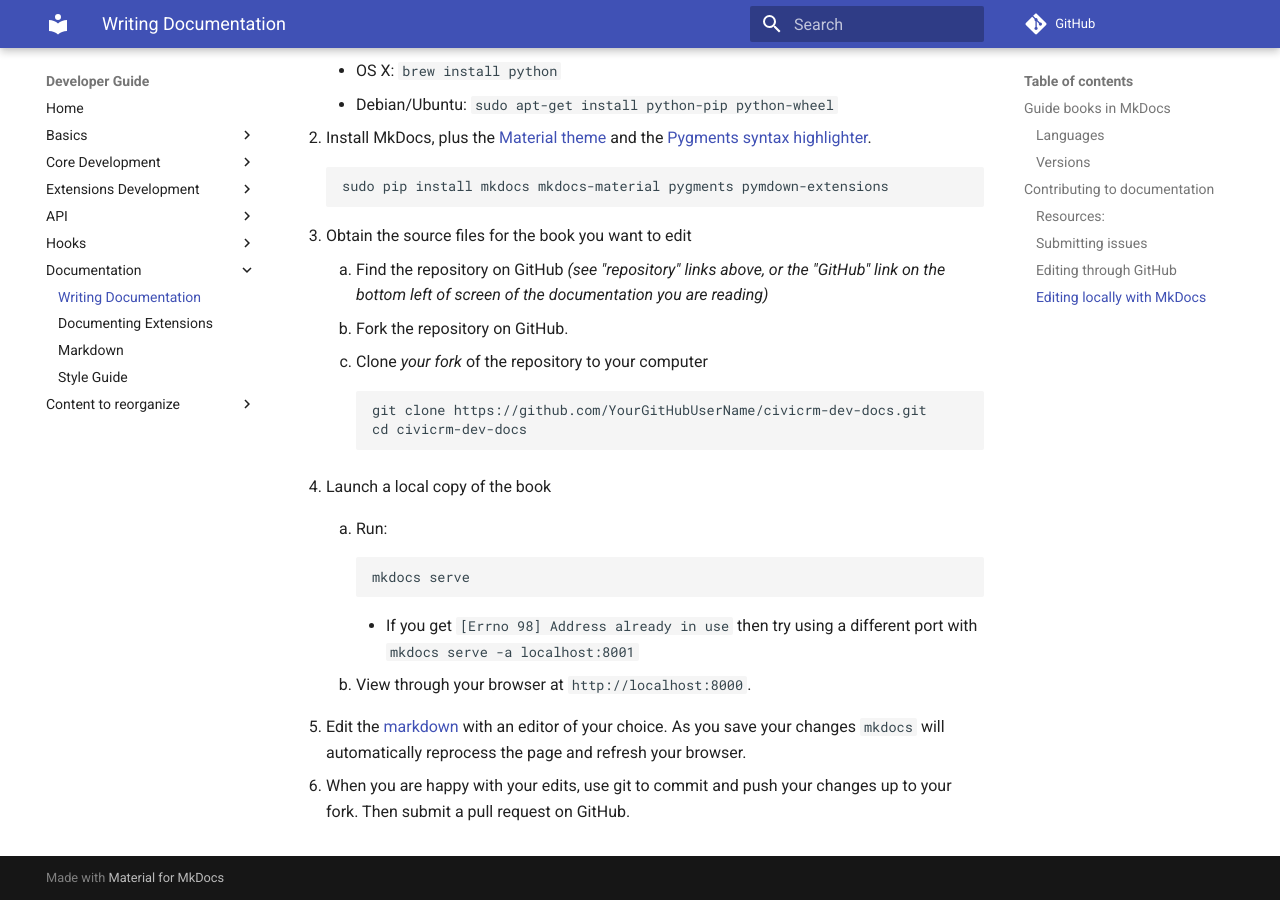
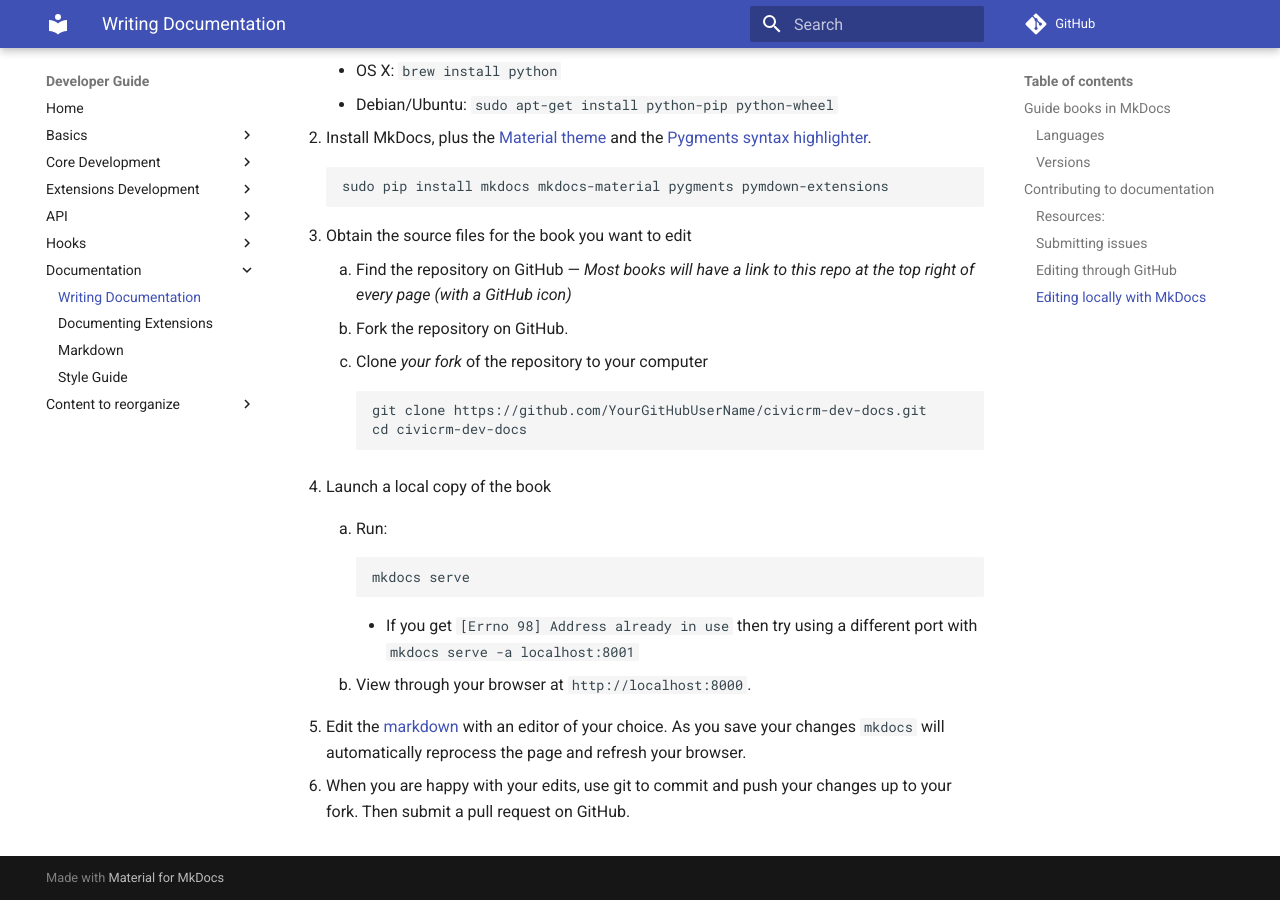
Before and after one commit to civicrm/civicrm-dev-docs, an MkDocs documentation site: the page built from docs/documentation.md, in a window 1280 px wide and 900 px high, scrolled down 2288 px. Built offline with MkDocs 1.6.1 and Material for MkDocs 9.7.7, drawn with Linux system fonts in a browser that asks for light colours; comment, search, counter and statistics services are not loaded; old or Windows-style settings are respelled for this version of MkDocs.

Commit message:
Update meta doc instructions for finding book repo

````diff
--- a/docs/documentation.md
+++ b/docs/documentation.md
@@ -78,7 +78,7 @@
     ```
 
 1.  Obtain the source files for the book you want to edit
-    1.  Find the repository on GitHub *(see "repository" links above, or the "GitHub" link on the bottom left of screen of the documentation you are reading)*
+    1.  Find the repository on GitHub &mdash; *Most books will have a link to this repo at the top right of every page (with a GitHub icon)*
     1.  Fork the repository on GitHub.
     1.  Clone *your fork* of the repository to your computer
 
````
